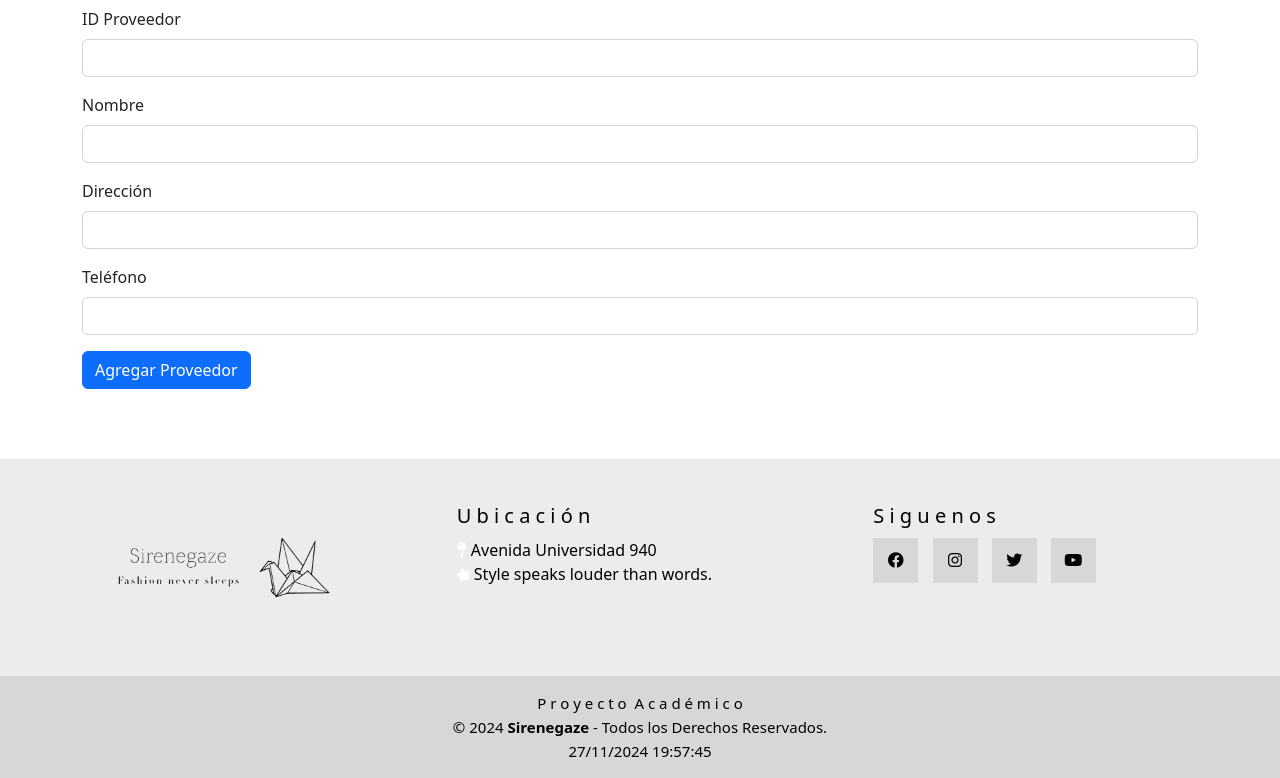
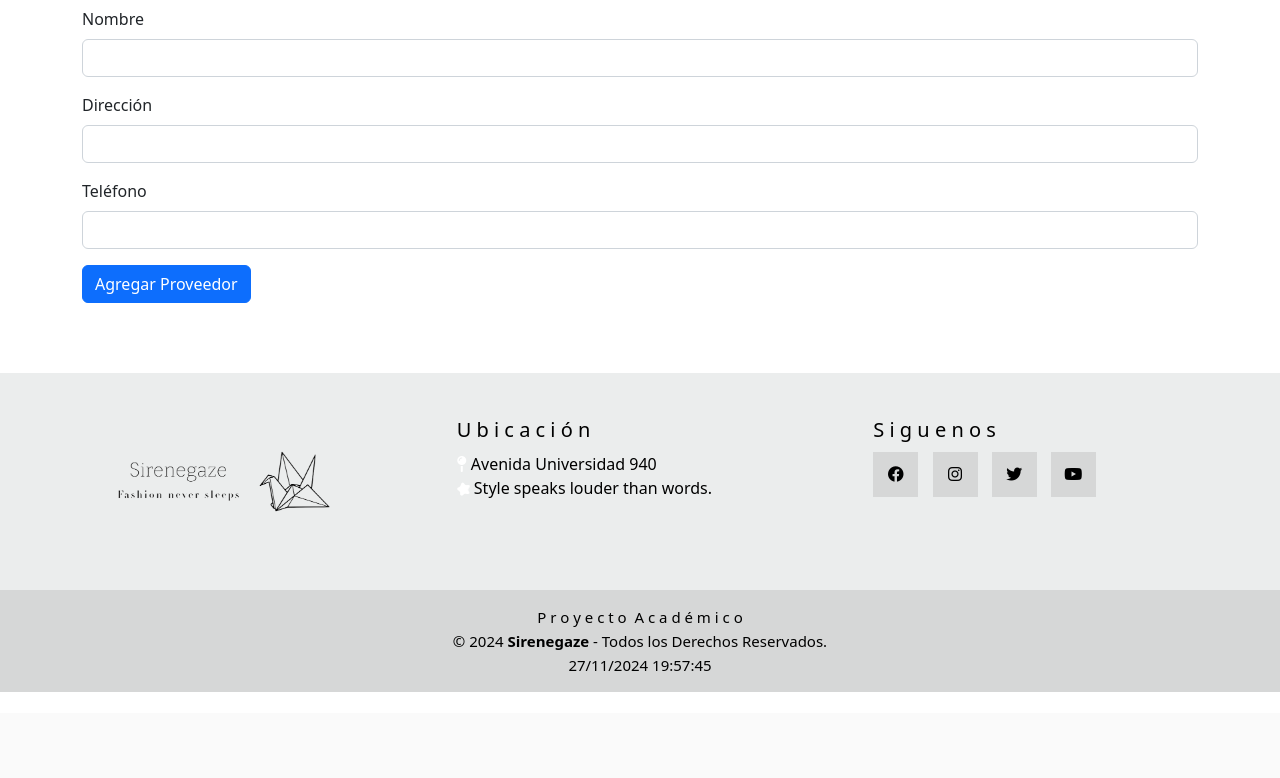
Before and after one commit to OmarReyesRmz/Sirengaze, a PHP site: page /addprov.php in a window 1280 px wide. Shown: the part 87-865 px from the top of the page. After the commit the page ends 779 px from the top, so only its background shows below. Run offline with PHP 8.4, Linux system fonts and the light colour scheme; some libraries are stand-ins or nearby versions; some web fonts are replaced.

Commit message:
Update addprov.php

```diff
--- a/addprov.php
+++ b/addprov.php
@@ -2,7 +2,6 @@
 session_start();
 if ($_SERVER['REQUEST_METHOD'] == 'POST') {
 
-    $idProveedor = $_POST['idProveedor'];
     $nombre = $_POST['nombre'];
     $direccion = $_POST['direccion'];
     $telefono = $_POST['telefono'];
@@ -13,8 +12,8 @@ if ($_SERVER['REQUEST_METHOD'] == 'POST') {
         die("Error en la conexión: " . $conn->connect_error);
     }
 
-    $sql = "INSERT INTO proveedor (IdProveedor, Nombre, Direccion, Telefono)
-            VALUES ('$idProveedor', '$nombre', '$direccion', '$telefono')";
+    $sql = "INSERT INTO proveedor (Nombre, Direccion, Telefono)
+            VALUES ('$nombre', '$direccion', '$telefono')";
 
     if ($conn->query($sql) === TRUE) {
         $_SESSION['mensaje'] = 'Proveedor agregado con éxito';
@@ -47,10 +46,6 @@ if ($_SERVER['REQUEST_METHOD'] == 'POST') {
     <div class="container mt-5">
         <h2>Agregar Proveedor</h2>
         <form action="addprov.php" method="POST">
-            <div class="mb-3">
-                <label for="idProveedor" class="form-label">ID Proveedor</label>
-                <input type="text" class="form-control" id="idProveedor" name="idProveedor" required>
-            </div>
             <div class="mb-3">
                 <label for="nombre" class="form-label">Nombre</label>
                 <input type="text" class="form-control" id="nombre" name="nombre" required>
```
